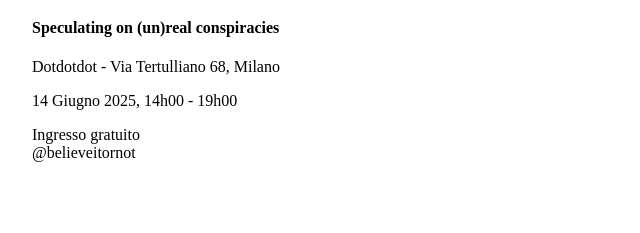
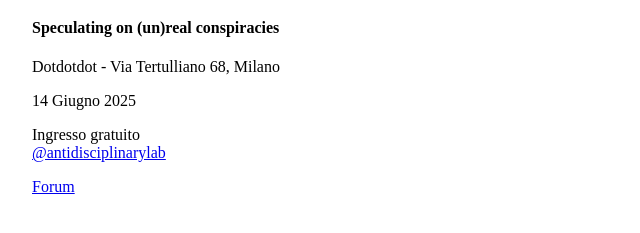
Before and after one commit to Federium/believeitornot_website, an Astro site: page / in a window 1280 px wide. Shown: the part 77-310 px from the top of the page, without its empty margins (0-640 px from the left). Built offline with nearby package versions, Linux system fonts and the light colour scheme; Astro itself is replaced by a stand-in of ours.

Commit message:
sito finito

```diff
--- a/src/pages/index.astro
+++ b/src/pages/index.astro
@@ -10,7 +10,10 @@ import Layout from "../layouts/Layout.astro";
 	<h4>Speculating on (un)real conspiracies</h4>
 
 	<p>Dotdotdot - Via Tertulliano 68, Milano</p>
-	<p>14 Giugno 2025, 14h00 - 19h00</p>
+	<p>14 Giugno 2025</p>
 
-	<p>Ingresso gratuito <br /> @believeitornot</p>
+	<p>Ingresso gratuito <br />
+	<a href="https://www.instagram.com/antidisciplinarylab">@antidisciplinarylab</a></p>
+
+	<a href="https://noncielodicono.freeforums.net">Forum</a>
 </Layout>
```
